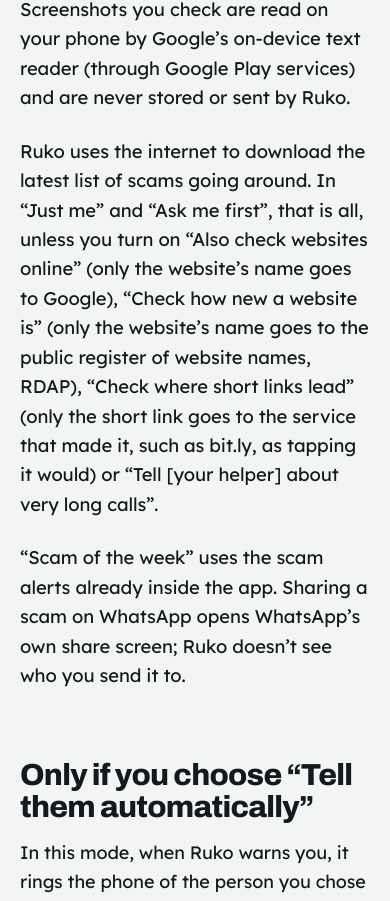
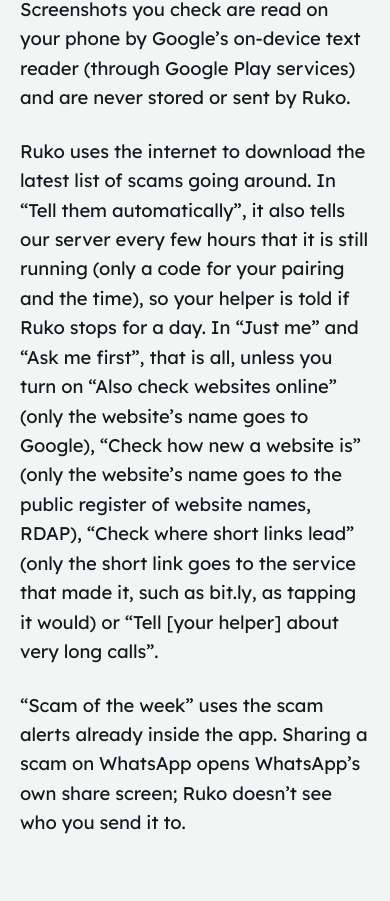
Before and after one commit to rnntech/ruko-web, a Next.js app: page /privacy in a window 390 px wide. Shown: the part 3718-4619 px from the top of the page. Built offline with nearby package versions, Linux system fonts and the light colour scheme.

Commit message:
D-136: helper told when Ruko stops (heartbeat every 6 h in automatic mode; helper's phone notifies after 24 h silence); server: heartbeats table + heartbeat function (owner deploys)

```diff
--- a/app/privacy/page.tsx
+++ b/app/privacy/page.tsx
@@ -85,7 +85,7 @@ export default function PrivacyPage() {
               services) and are never stored or sent by Ruko.
             </li>
             <li>
-              Ruko uses the internet to download the latest list of scams going around. In &ldquo;Just me&rdquo; and
+              Ruko uses the internet to download the latest list of scams going around. In &ldquo;Tell them automatically&rdquo;, it also tells our server every few hours that it is still running (only a code for your pairing and the time), so your helper is told if Ruko stops for a day. In &ldquo;Just me&rdquo; and
               &ldquo;Ask me first&rdquo;, that is all, unless you turn on &ldquo;Also check websites online&rdquo; (only
               the website&rsquo;s name goes to Google), &ldquo;Check how new a website is&rdquo; (only the website&rsquo;s
               name goes to the public register of website names, RDAP), &ldquo;Check where short links lead&rdquo; (only
```
